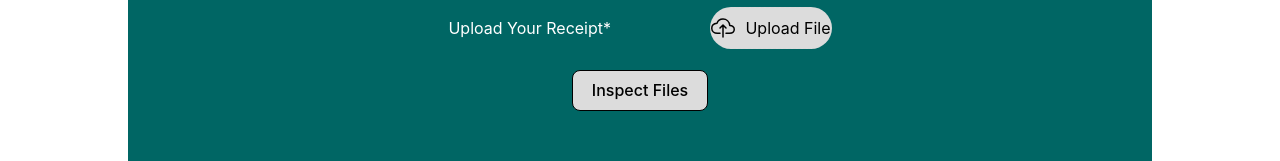
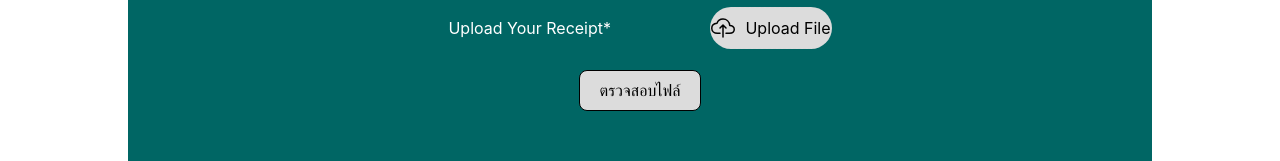
Before and after one commit to sh4dowstorm/472-S-ComSciCurriculumProject-6510450216, a React (Vite) app in the folder frontend/: page /insertgradfile in a window 1280 px wide. Shown: the part 497-658 px from the top of the page. Built offline with nearby package versions, Linux system fonts and the light colour scheme.

Commit message:
More file handling

```diff
--- a/frontend/src/pages/insertGradFile.tsx
+++ b/frontend/src/pages/insertGradFile.tsx
@@ -17,11 +17,14 @@ const InsertGradFile: React.FC = () => {
   };
 
   const handleSubmit = () => {
-    if (file && file.type !== "application/pdf") {
-      setMessage("Only PDF files are allowed.");
+    if (!file) {
+      setMessage("ไม่สามารถตรวจสอบไฟล์ได้");
+      setMessageType("error");
+    } else if (file && file.type !== "application/pdf") {
+      setMessage("ไฟล์แนบต้องเป็น PDF");
       setMessageType("error");
     } else {
-      setMessage("Files are valid.");
+      setMessage("ไฟล์ถูกต้อง");
       setMessageType("success");
       // Logic to send files to the backend
       console.log("Files sent to backend:", file);
@@ -91,7 +94,7 @@ const InsertGradFile: React.FC = () => {
               <p className={messageType === "success" ? "success-message" : "error-message"}>{message}</p>
             </div>
           )}
-          <button className="button" onClick={handleSubmit}>Inspect Files</button>
+          <button className="button" onClick={handleSubmit}>ตรวจสอบไฟล์</button>
         </div>
       </div>
     </div>
```
